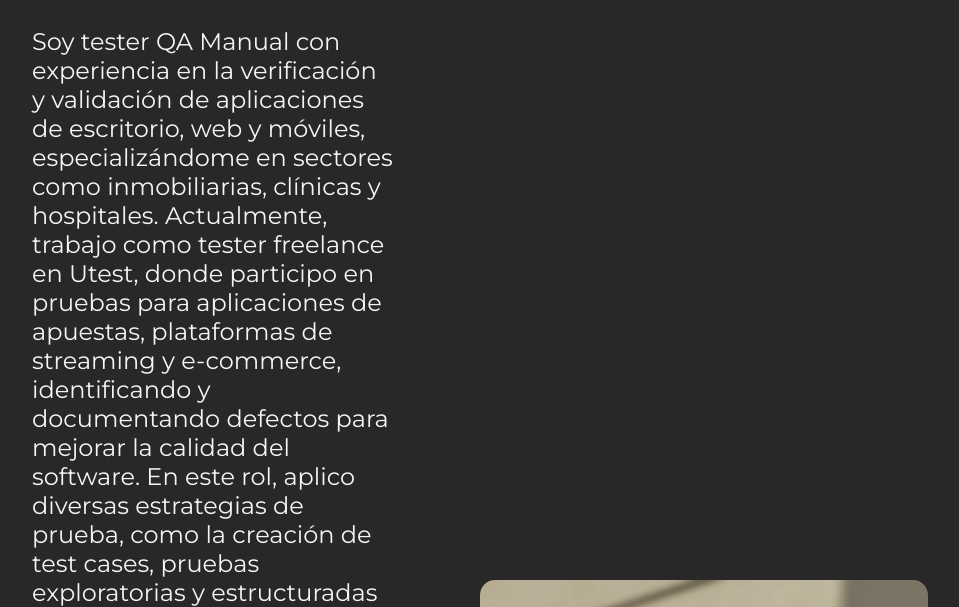
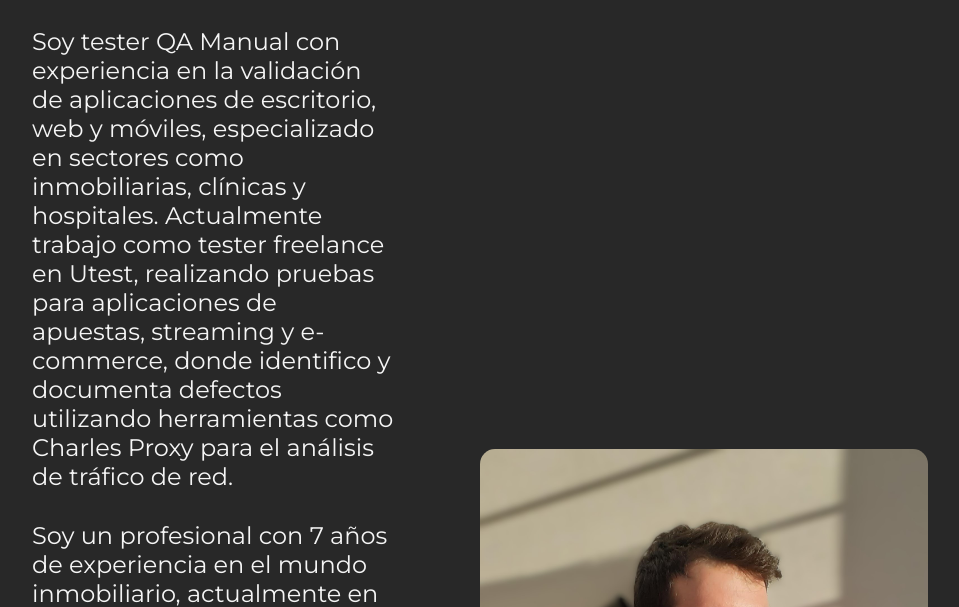
Before and after one commit to Pablomdominguez/Portafolio-Final, a plain HTML site: page about.html in a window 1280 px wide. Shown: the part 179-786 px from the top of the page, without its empty margins (160-1119 px from the left). Drawn offline with nearby package versions, Linux system fonts and the light colour scheme.

Commit message:
Update about.html

```diff
--- a/about.html
+++ b/about.html
@@ -17,7 +17,7 @@
     <main class="presentacion">
         <section class="presentacion__contenido">
             <h1 class="presentacion__contenido__titulo">Sobre mí</h1>
-            <p class="presentacion__contenido__texto">Soy tester QA Manual con experiencia en la verificación y validación de aplicaciones de escritorio, web y móviles, especializándome en sectores como inmobiliarias, clínicas y hospitales. Actualmente, trabajo como tester freelance en Utest, donde participo en pruebas para aplicaciones de apuestas, plataformas de streaming y e-commerce, identificando y documentando defectos para mejorar la calidad del software. En este rol, aplico diversas estrategias de prueba, como la creación de test cases, pruebas exploratorias y estructuradas en entornos web y móviles, además de utilizar herramientas como Charles Proxy para el análisis de tráfico de red.
+            <p class="presentacion__contenido__texto">Soy tester QA Manual con experiencia en la validación de aplicaciones de escritorio, web y móviles, especializado en sectores como inmobiliarias, clínicas y hospitales. Actualmente trabajo como tester freelance en Utest, realizando pruebas para aplicaciones de apuestas, streaming y e-commerce, donde identifico y documenta defectos utilizando herramientas como Charles Proxy para el análisis de tráfico de red.
                 </p>
             <p class="presentacion__contenido__texto">Soy un profesional con 7 años de experiencia en el mundo inmobiliario, actualmente en transición hacia el área de tecnología. He trabajado en RealGes, un sistema de administración de alquileres, donde realicé pruebas de regresión, pruebas exploratorias y validaciones de interfaz. Además, participé activamente en reuniones de sprint y revisiones semanales. También fui betatester en Progress, un sistema de gestión de clínicas, colaborando en la identificación de defectos y la ejecución de pruebas en entornos críticos.
 Cuento con conocimientos en herramientas como Selenium IDE, JMeter, Postman y en metodologías ágiles como Scrum. Además, tengo experiencia en JavaScript, HTML y CSS.
```
